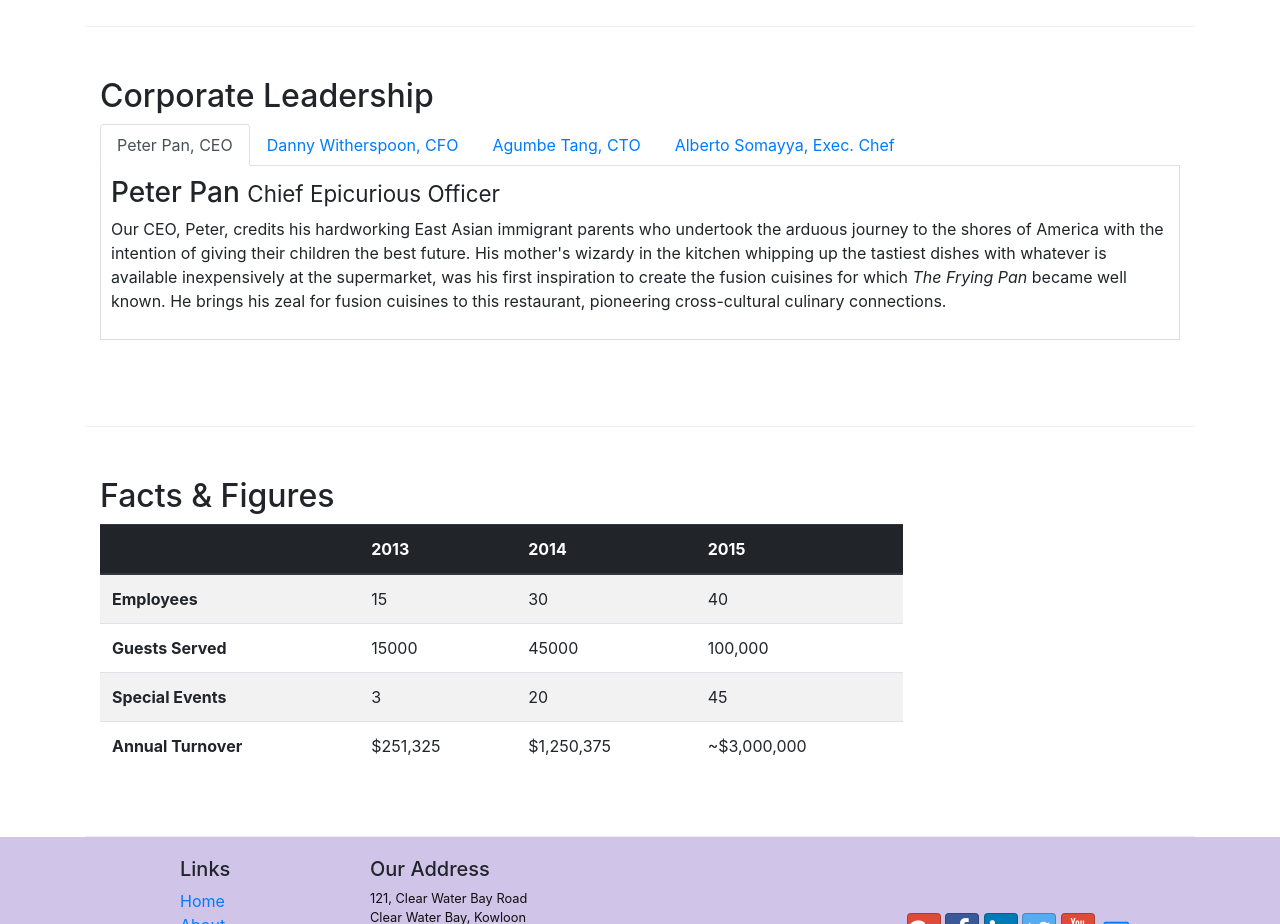
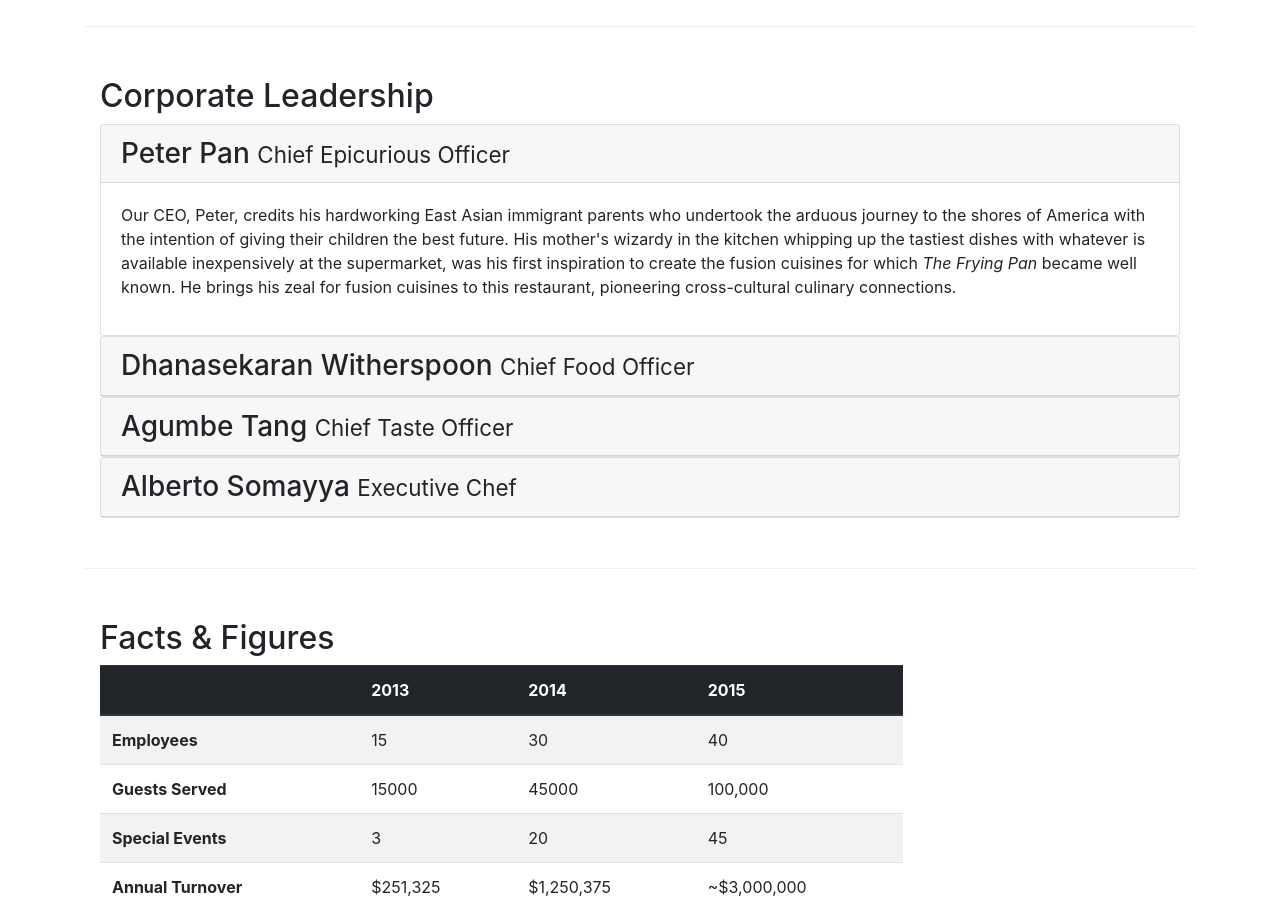
Before and after one commit to EshwarThummala/con-Fusion, a website: page aboutus.html in a window 1280 px wide. Shown: the part 940-1864 px from the top of the page. Drawn offline with nearby package versions, Linux system fonts and the light colour scheme.

Commit message:
Accordian

```diff
--- a/aboutus.html
+++ b/aboutus.html
@@ -100,36 +100,46 @@
         <div class="row row-content">
             <div class="col-12 col-sm-12">
                 <h2>Corporate Leadership</h2>
-                <ul class="nav nav-tabs">
-                    <li class="nav-item">
-                        <a class="nav-link active" href="#peter" data-toggle="tab" role="tab">Peter Pan, CEO</a>
-                    </li>
-                    <li class="nav-item">
-                        <a class="nav-link" href="#danny" data-toggle="tab" role="tab">Danny Witherspoon, CFO</a>
-                    </li>
-                    <li class="nav-item">
-                        <a class="nav-link" href="#agumbe" data-toggle="tab" role="tab">Agumbe Tang, CTO</a>
-                    </li>
-                    <li class="nav-item">
-                        <a class="nav-link" href="#alberto" data-toggle="tab" role="tab">Alberto Somayya, Exec. Chef</a>
-                    </li>
-                </ul>
-                <div class="tab-content">
-                    <div role="tabpanel" class="tab-pane fade show active" id="peter">
-                        <h3>Peter Pan <small>Chief Epicurious Officer</small></h3>
-                        <p class="d-none d-sm-block">Our CEO, Peter, credits his hardworking East Asian immigrant parents who undertook the arduous journey to the shores of America with the intention of giving their children the best future. His mother's wizardy in the kitchen whipping up the tastiest dishes with whatever is available inexpensively at the supermarket, was his first inspiration to create the fusion cuisines for which <em>The Frying Pan</em> became well known. He brings his zeal for fusion cuisines to this restaurant, pioneering cross-cultural culinary connections.</p>
+                <div id="accordian">
+                    <div class="card">
+                        <div class="card-header" id="peterhead" role="tab">
+                            <h3 class="mb-0"><a data-toggle="collapse" data-target="#peter">Peter Pan <small>Chief Epicurious Officer</small></a></h3>
+                        </div>
+                        <div role="tabpanel" class="collapse show " id="peter" data-parent="#accordian">
+                            <div class="card-body">
+                                <p class="d-none d-sm-block">Our CEO, Peter, credits his hardworking East Asian immigrant parents who undertook the arduous journey to the shores of America with the intention of giving their children the best future. His mother's wizardy in the kitchen whipping up the tastiest dishes with whatever is available inexpensively at the supermarket, was his first inspiration to create the fusion cuisines for which <em>The Frying Pan</em> became well known. He brings his zeal for fusion cuisines to this restaurant, pioneering cross-cultural culinary connections.</p>
+                            </div>
+                        </div>
                     </div>
-                    <div role="tabpanel" class="tab-pane fade" id="danny">
-                        <h3>Dhanasekaran Witherspoon <small>Chief Food Officer</small></h3>
-                        <p class="d-none d-sm-block">Our CFO, Danny, as he is affectionately referred to by his colleagues, comes from a long established family tradition in farming and produce. His experiences growing up on a farm in the Australian outback gave him great appreciation for varieties of food sources. As he puts it in his own words, <em>Everything that runs, wins, and everything that stays, pays!</em></p>
+                    <div class="card">
+                        <div class="card-header" id="dannyhead" role="tab">
+                            <h3 class="mb-0"><a data-toggle="collapse" data-target="#danny">Dhanasekaran Witherspoon <small>Chief Food Officer</small></a></h3>
+                        </div>
+                        <div role="tabpanel" class="collapse" id="danny" data-parent="#accordian">
+                            <div class="card-body">
+                                <p class="d-none d-sm-block">Our CFO, Danny, as he is affectionately referred to by his colleagues, comes from a long established family tradition in farming and produce. His experiences growing up on a farm in the Australian outback gave him great appreciation for varieties of food sources. As he puts it in his own words, <em>Everything that runs, wins, and everything that stays, pays!</em></p>
+                            </div>
+                        </div>
                     </div>
-                    <div role="tabpanel" class="tab-pane fade" id="agumbe">
-                        <h3>Agumbe Tang <small>Chief Taste Officer</small></h3>
-                        <p class="d-none d-sm-block">Blessed with the most discerning gustatory sense, Agumbe, our CTO, personally ensures that every dish that we serve meets his exacting tastes. Our chefs dread the tongue lashing that ensues if their dish does not meet his exacting standards. He lives by his motto, <em>You click only if you survive my lick.</em></p>
+                    <div class="card">
+                        <div class="card-header" id="agumbehead" role="tab">
+                            <h3 class="mb-0"><a data-toggle="collapse" data-target="#agumbe">Agumbe Tang <small>Chief Taste Officer</small></a></h3>
+                        </div>
+                        <div role="tabpanel" class="collapse" id="agumbe" data-parent="#accordian">
+                            <div class="card-body">
+                                <p class="d-none d-sm-block">Blessed with the most discerning gustatory sense, Agumbe, our CTO, personally ensures that every dish that we serve meets his exacting tastes. Our chefs dread the tongue lashing that ensues if their dish does not meet his exacting standards. He lives by his motto, <em>You click only if you survive my lick.</em></p>
+                            </div>
+                        </div>
                     </div>
-                    <div role="tabpanel" class="tab-pane fade" id="alberto">
-                        <h3>Alberto Somayya <small>Executive Chef</small></h3>
-                        <p class="d-none d-sm-block">Award winning three-star Michelin chef with wide International experience having worked closely with whos-who in the culinary world, he specializes in creating mouthwatering Indo-Italian fusion experiences. He says, <em>Put together the cuisines from the two craziest cultures, and you get a winning hit! Amma Mia!</em></p>
+                    <div class="card">
+                        <div class="card-header" id="albertohead" role="tab">
+                            <h3 class="mb-0"><a data-toggle="collapse" data-target="#alberto">Alberto Somayya <small>Executive Chef</small></a></h3>
+                        </div>
+                        <div role="tabpanel" class="collapse" id="alberto" data-parent="#accordian">
+                            <div class="card-body">
+                                <p class="d-none d-sm-block">Award winning three-star Michelin chef with wide International experience having worked closely with whos-who in the culinary world, he specializes in creating mouthwatering Indo-Italian fusion experiences. He says, <em>Put together the cuisines from the two craziest cultures, and you get a winning hit! Amma Mia!</em></p>
+                            </div>
+                        </div>
                     </div>
                 </div>
             </div>
```
